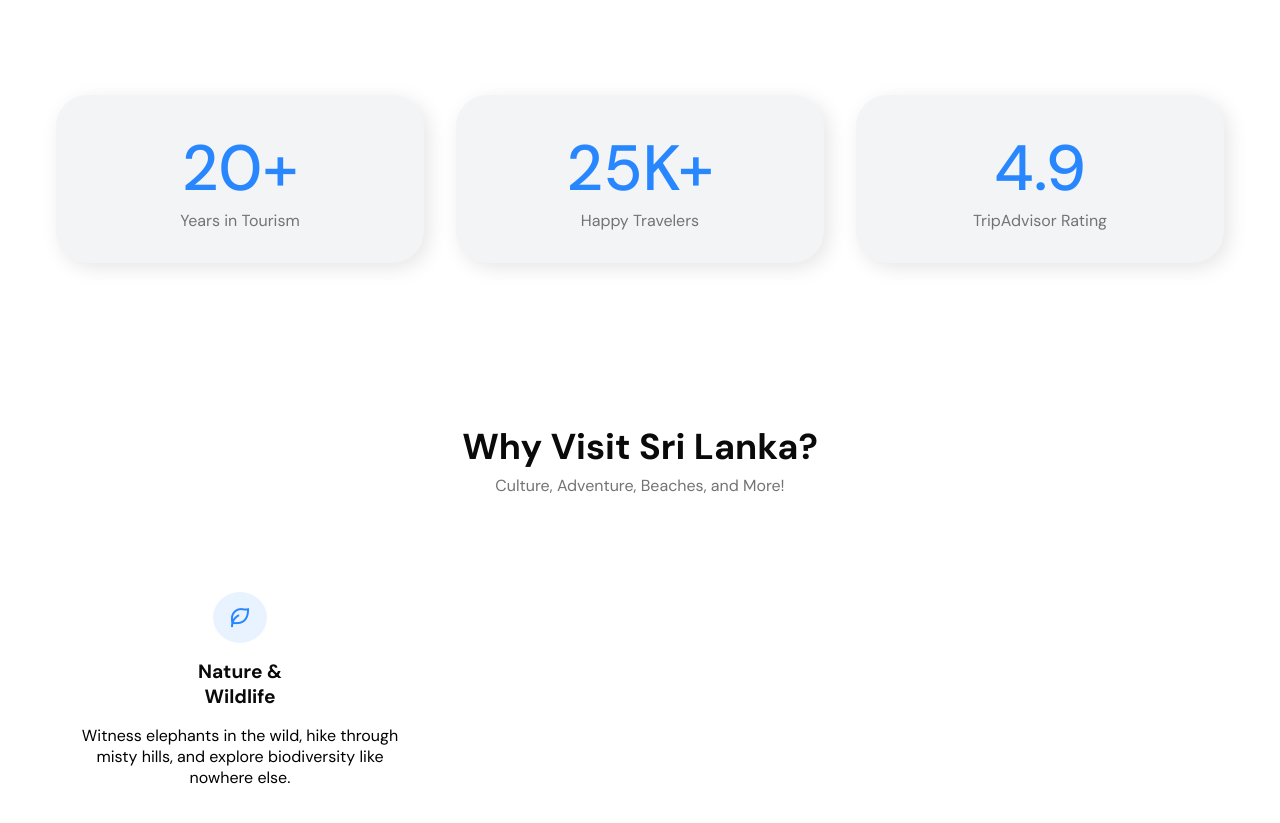
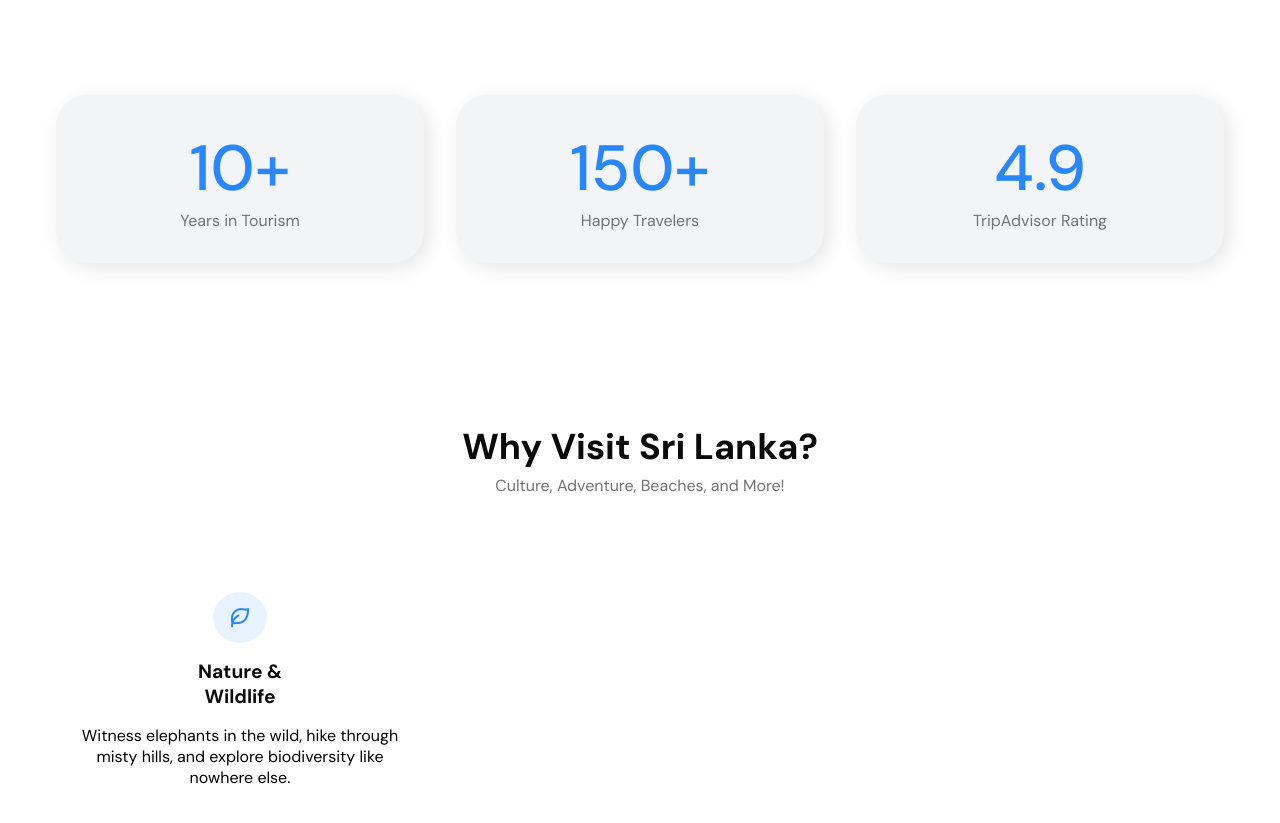
Before and after one commit to ShanukaKarunarathne/Ceylon_Footprint, a plain HTML site: page index.html in a window 1280 px wide. Shown: the part 2320-3143 px from the top of the page. Drawn offline with nearby package versions, Linux system fonts and the light colour scheme.

Commit message:
small changes in index.html

```diff
--- a/index.html
+++ b/index.html
@@ -178,11 +178,11 @@
 
     <section class="section__container banner__container">
       <div class="banner__card">
-        <h4>20+</h4>
+        <h4>10+</h4>
         <p>Years in Tourism</p>
       </div>
       <div class="banner__card">
-        <h4>25K+</h4>
+        <h4>150+</h4>
         <p>Happy Travelers</p>
       </div>
       <div class="banner__card">
```
